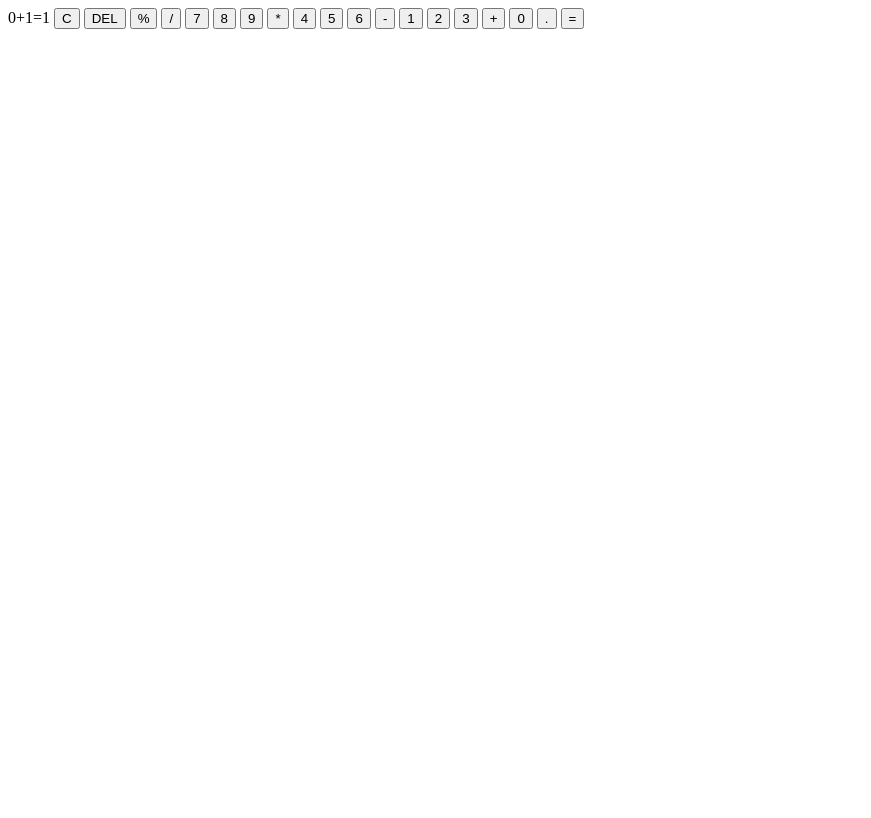
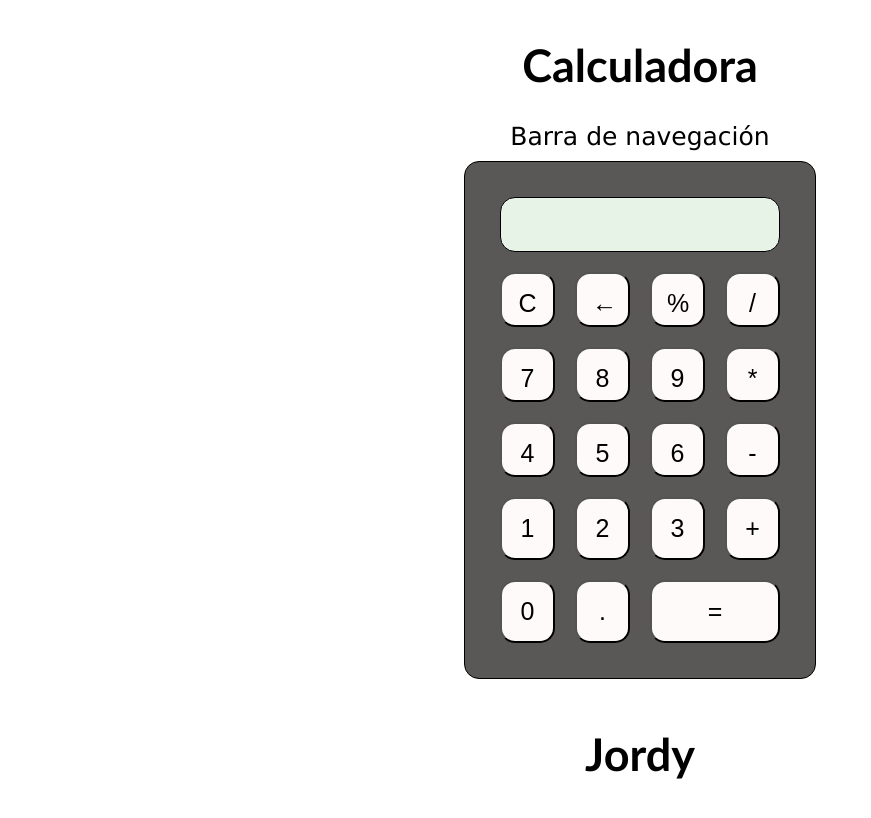
Before and after one commit to JordyChamba/w3_pw_u1_fundamentos_jc, a plain HTML site: page w3_pw_u1_fundamentos_jc/html/calculadoraFinal.html in a window 1280 px wide. Shown: the whole page, without its empty margins (0-871 px from the left). Drawn offline with Linux system fonts and the light colour scheme.

Commit message:
Maquetacion-taller8

```diff
--- a/w3_pw_u1_fundamentos_jc/css/calculadorafinal.css
+++ b/w3_pw_u1_fundamentos_jc/css/calculadorafinal.css
@@ -1,13 +1,64 @@
-#calculadora {
-    display: grid;
+.container {
+    display: flex;
     justify-content: center;
     align-items: center;
-    border: 1px solid red;
+    flex-direction: column;
+}
+
+h1 {
+    text-align: center;
+    font-size: 45PX;
+    font-family: 'Gill Sans', 'Gill Sans MT', Calibri, 'Trebuchet MS', sans-serif;
+}
+
+h2 {
+    text-align: center;
+    font-size: 45PX;
+    font-family: 'Gill Sans', 'Gill Sans MT', Calibri, 'Trebuchet MS', sans-serif;
+}
+
+nav {
+    text-align: center;
+    font-size: 25PX;
+    font-family: 'Lucida Sans', 'Lucida Sans Regular', 'Lucida Grande', 'Lucida Sans Unicode', Geneva, Verdana, sans-serif;
+}
+
+.display {
+    grid-column: span 4;
+    margin: 10px;
+    padding: 15px;
     border-radius: 15px;
+    text-align: center;
+    border: 1px solid black;
+    background-color: rgb(231, 243, 231);
+    font-size: 25px;
+    text-align: right;
+}
+
+.margen {
+    display: grid;
     grid-template-columns: 75px 75px 75px 75px;
     grid-template-rows: 75px 75px 75px 75px;
+    margin: 10px;
+    padding: 25px;
+    border-radius: 15px;
+    border: 1px solid black;
+    background-color: rgb(90, 87, 87);
 }
 
-#id_display {
-    grid-row: span 4;
+button {
+    cursor: pointer;
+    margin: 10px;
+    padding: 15px;
+    border-radius: 15px;
+    font-size: 25px;
+    background-color: snow;
 }
+
+button:active {
+    background-color: rgb(228, 85, 85);
+}
+
+#id_igual {
+    grid-column: span 2;
+}
--- a/w3_pw_u1_fundamentos_jc/html/calculadoraFinal.html
+++ b/w3_pw_u1_fundamentos_jc/html/calculadoraFinal.html
@@ -1,41 +1,48 @@
 <!DOCTYPE html>
 <html lang="en">
-
 <head>
     <meta charset="UTF-8">
+    <link rel="stylesheet" href="../css/calculadorafinal.css">
     <meta name="viewport" content="width=device-width, initial-scale=1.0">
     <title>Document</title>
+    <script src="../js/calculadoraFinal.js"></script>
 </head>
-
 <body>
-    <header></header>
-    <nav></nav>
-    <section>
-        <div id="calculadora">
-            <label for="" id="id_display">0+1=1</label>
-            <button>C</button>
-            <button>DEL</button>
-            <button>%</button>
-            <button>/</button>
-            <button>7</button>
-            <button>8</button>
-            <button>9</button>
-            <button>*</button>
-            <button>4</button>
-            <button>5</button>
-            <button>6</button>
-            <button>-</button>
-            <button>1</button>
-            <button>2</button>
-            <button>3</button>
-            <button>+</button>
-            <button>0</button>
-            <button>.</button>
-            <button>=</button>
-
-        </div>
+    <div class="container">
+        <header>
+            <h1>Calculadora</h1>
+        </header>
+        <nav> Barra de navegación </nav>
+        <section>
+            <!-- <div id="calculadora"> -->
+            <div class="margen">
+                <div class="display" id="id_display"> </div>
+                <!-- <label for="" id="id_display">0+1=1</label>-->
+                <button id="id_C">C</button>
+                <button id="id_larr">&larr;</button>
+                <button id="id_porce" onclick="mostrarDisplay('%')">%</button>
+                <button id="id_div" onclick="mostrarDisplay('/')">/</button>
+                <button id="id_7" onclick="mostrarDisplay(7)">7</button>
+                <button id="id_8" onclick="mostrarDisplay(8)">8</button>
+                <button id="id_9" onclick="mostrarDisplay(9)">9</button>
+                <button id="id_multi" onclick="mostrarDisplay('*')">*</button>
+                <button id="id_4" onclick="mostrarDisplay(4)">4</button>
+                <button id="id_5" onclick="mostrarDisplay(5)">5</button>
+                <button id="id_6" onclick="mostrarDisplay(6)">6</button>
+                <button id="id_resta" onclick="mostrarDisplay('-')">-</button>
+                <button id="id_1" onclick="mostrarDisplay(1)">1</button>
+                <button id="id_2" onclick="mostrarDisplay(2)">2</button>
+                <button id="id_3" onclick="mostrarDisplay(3)">3</button>
+                <button id="id_suma" onclick="mostrarDisplay('+')">+</button>
+                <button id="id_0" onclick="mostrarDisplay(0)">0</button>
+                <button id="id_punto" onclick="mostrarDisplay('.')">.</button>
+                <button id="id_igual" onclick="mostrarDisplay('=')">=</button>
+            </div>
+    </div>
     </section>
-    <footer></footer>
+    <footer>
+        <h2>Jordy</h2>
+    </footer>
+    </div>
 </body>
-
 </html>
--- /dev/null
+++ b/w3_pw_u1_fundamentos_jc/js/calculadoraFinal.js
@@ -0,0 +1,18 @@
+let num1=0;
+let num2=0;
+
+function sumar(num1,num2){
+    let resultado = num1 + num2;
+    return ;
+}
+function restar(){
+function multiplicar(){
+}
+function dividir(){
+}
+function porcentaje(){
+}
+function mostrarDisplay(valor){
+    let elemento = document.getElementById("id_display");
+    elemento.innerText = elemento.innerText + valor;
+}
```
